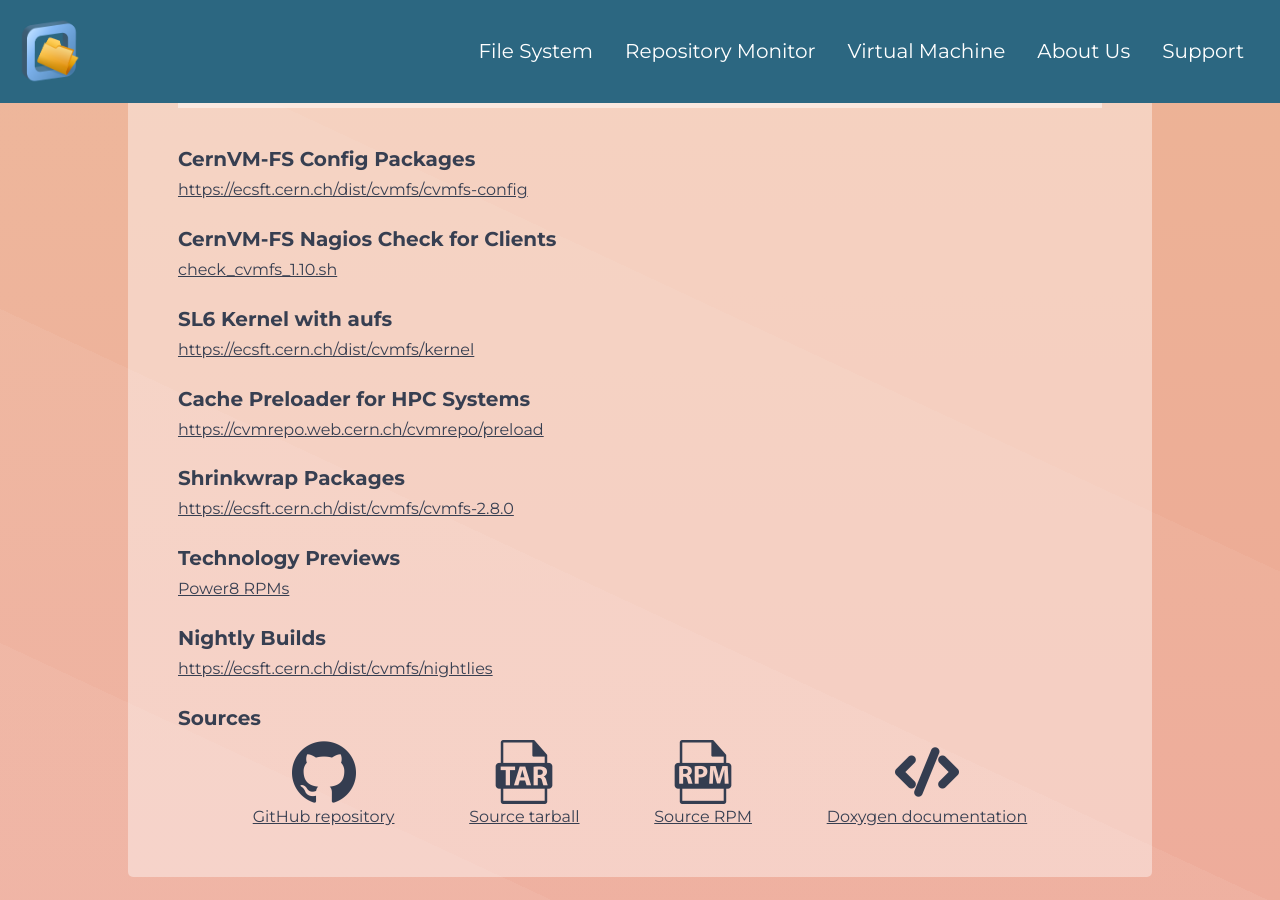
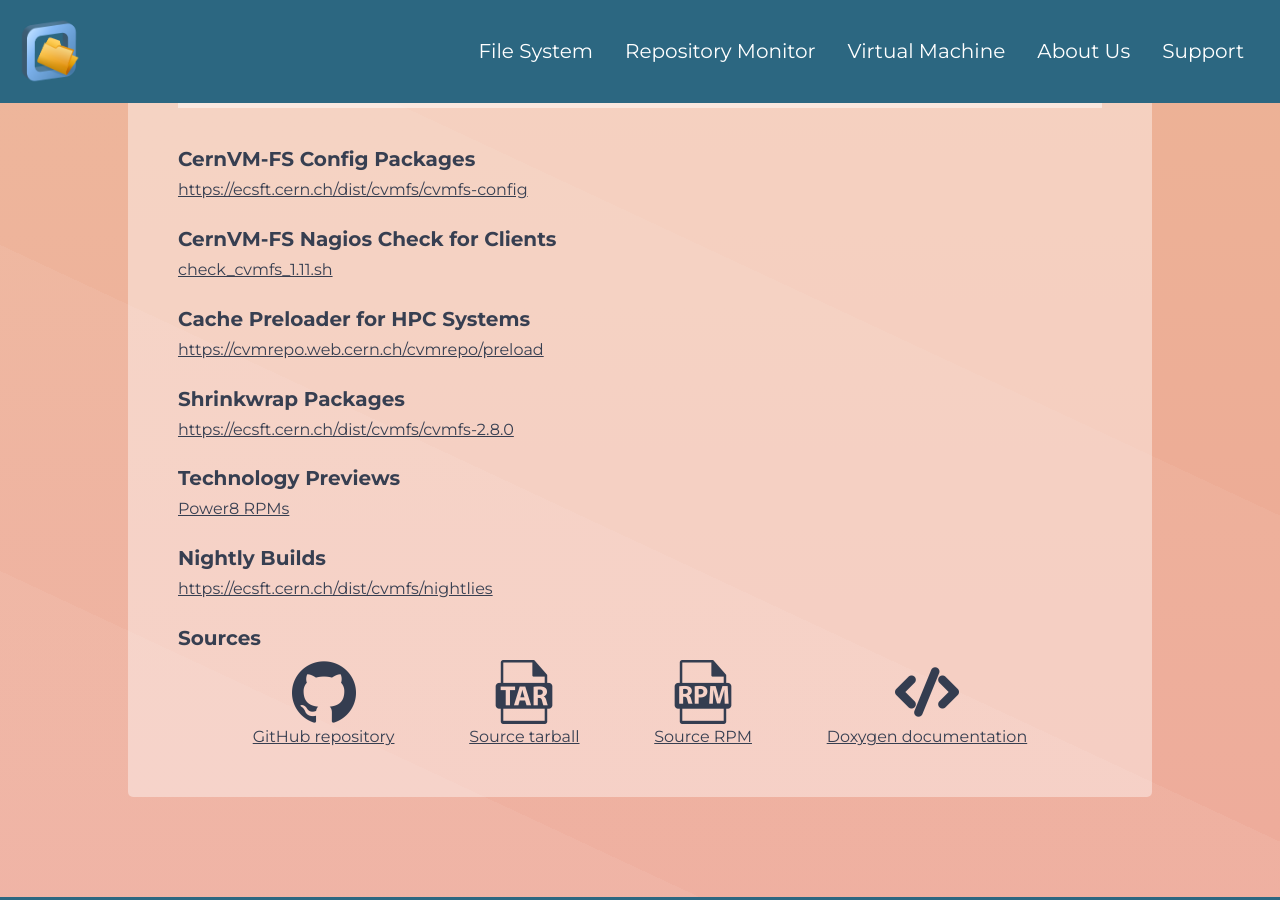
Before and after one commit to cernvm/web-cvmfs, a Jekyll site: the page built from index.html, in a window 1280 px wide and 900 px high, scrolled down 2916 px. Built offline with Jekyll 4.4.1, drawn with Linux system fonts in a browser that asks for light colours.

Commit message:
update download section

```diff
--- a/_includes/download.html
+++ b/_includes/download.html
@@ -48,11 +48,7 @@
 		</br>
 
 		<h4>CernVM-FS Nagios Check for Clients</h4>
-		<p><a href="https://ecsft.cern.ch/dist/cvmfs/check_cvmfs.sh">check_cvmfs_1.10.sh</a></p>
-		</br>
-
-		<h4></a>SL6 Kernel with aufs</h4>
-		<p><a href="https://ecsft.cern.ch/dist/cvmfs/kernel">https://ecsft.cern.ch/dist/cvmfs/kernel</a></p>
+		<p><a href="https://ecsft.cern.ch/dist/cvmfs/check_cvmfs.sh">check_cvmfs_1.11.sh</a></p>
 		</br>
 
 		<h4>Cache Preloader for HPC Systems</h4>
```
